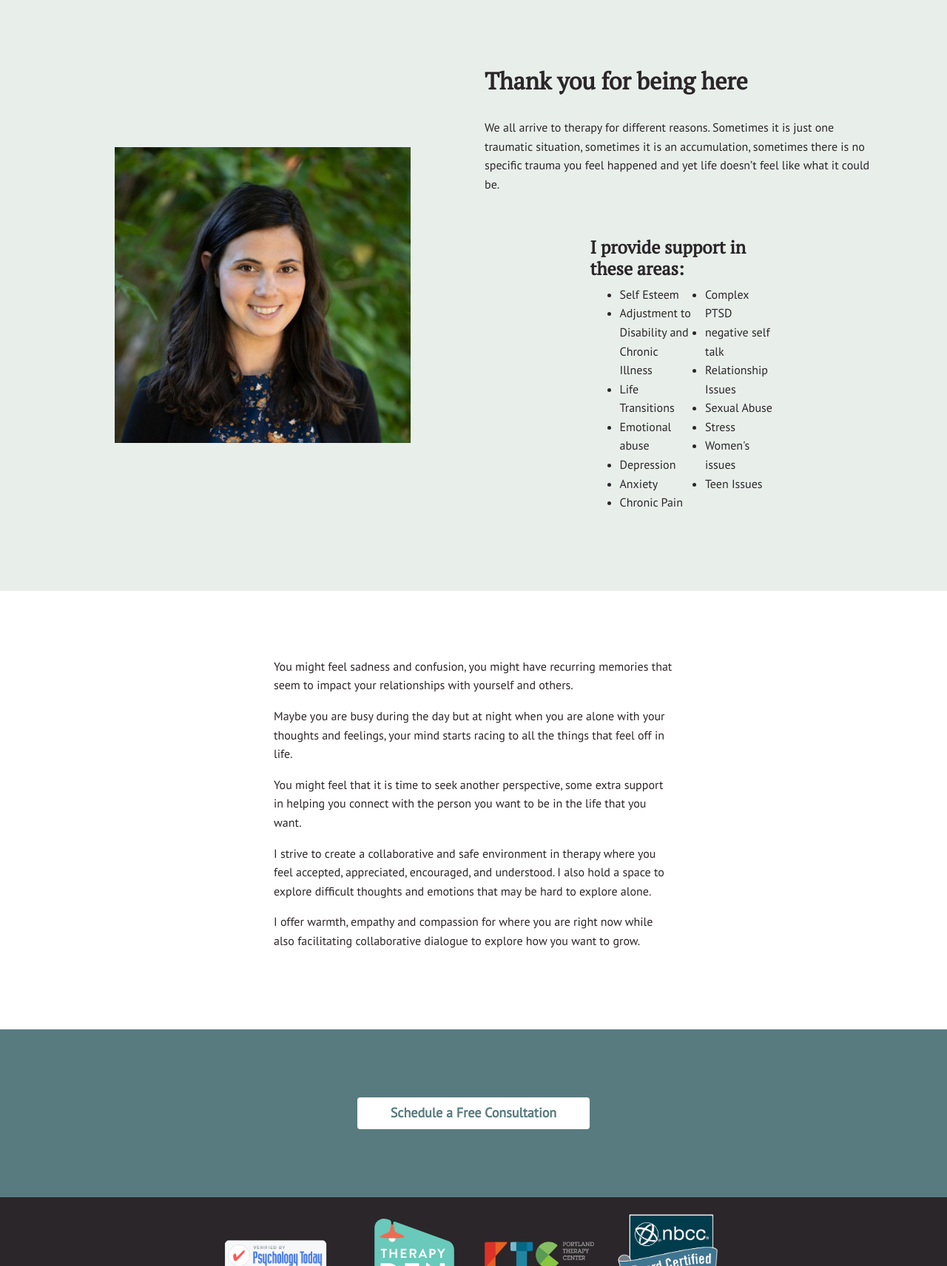
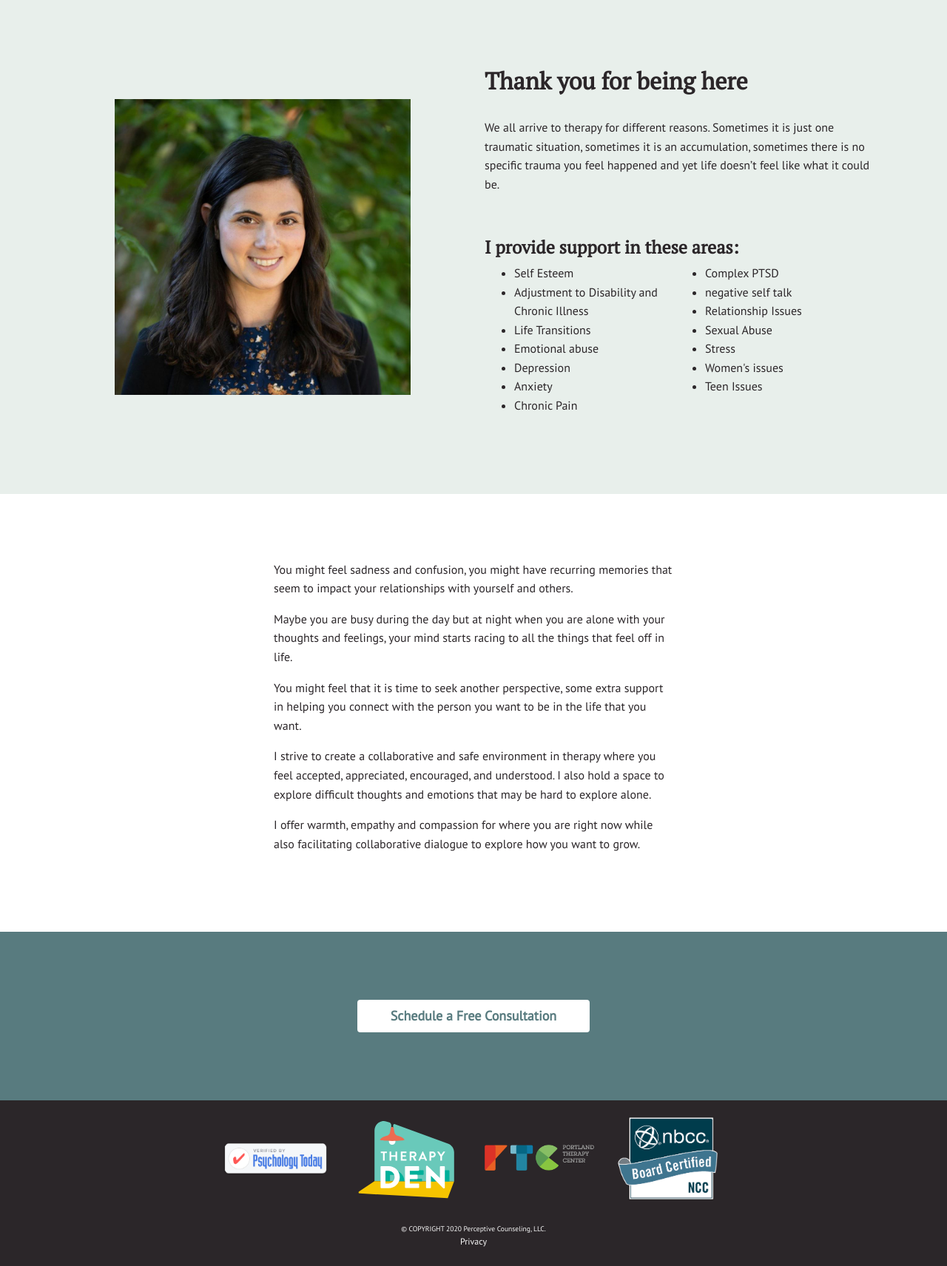
Before and after one commit to NickArrasate/perceptivecounseling, a Jekyll site: the page built from index.md, in a window 1280 px wide. Shown: the part 475-2187 px from the top of the page at 74% size. Built offline with Jekyll 4.4.1, drawn with Linux system fonts in a browser that asks for light colours; nearby versions of some CDN libraries; grey boxes are pictures that could not be loaded.

Commit message:
adjust homepage list

```diff
--- a/assets/_sass/theme.scss
+++ b/assets/_sass/theme.scss
@@ -868,3 +868,8 @@ header {
 	min-height: 300px;
 	background-image: linear-gradient(229deg, #ffffff, #f4f4f4);
 }
+.home-list{
+  li{
+    margin-right: 5px;
+  }
+}
--- a/content/_sections/home-2-content.html
+++ b/content/_sections/home-2-content.html
@@ -37,9 +37,9 @@ cta:
 <p>We all arrive to therapy for different reasons. Sometimes it is just one traumatic situation, sometimes it is an accumulation, sometimes there is no specific trauma you feel happened and yet life doesn&rsquo;t feel like what it could be.</p>
 <p>&nbsp;</p>
 <div class="d-flex align-items-center justify-content-around row">
-  <div class="col-sm-10 col-md-8 col-lg-6">
+  <div class="col-12">
   <h4>I provide support in these areas:</h4>
-  <ul style="columns: 2;">
+  <ul class="home-list" style="columns: 2;">
     <li>Self Esteem</li>
     <li>Adjustment to Disability and Chronic Illness</li>
     <li>Life Transitions</li>
```
Lines whose indentation alone changed are shown as unchanged.
